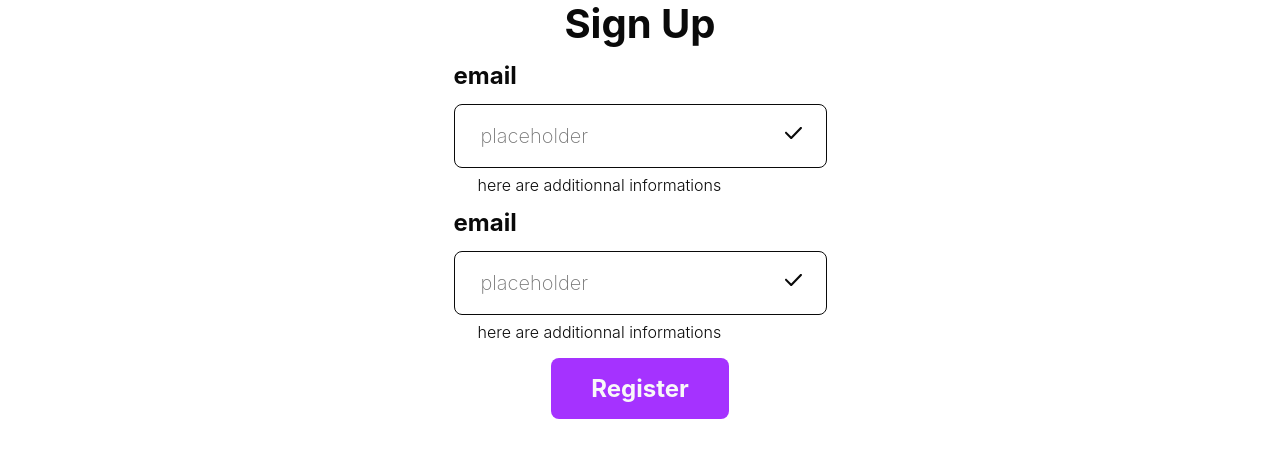
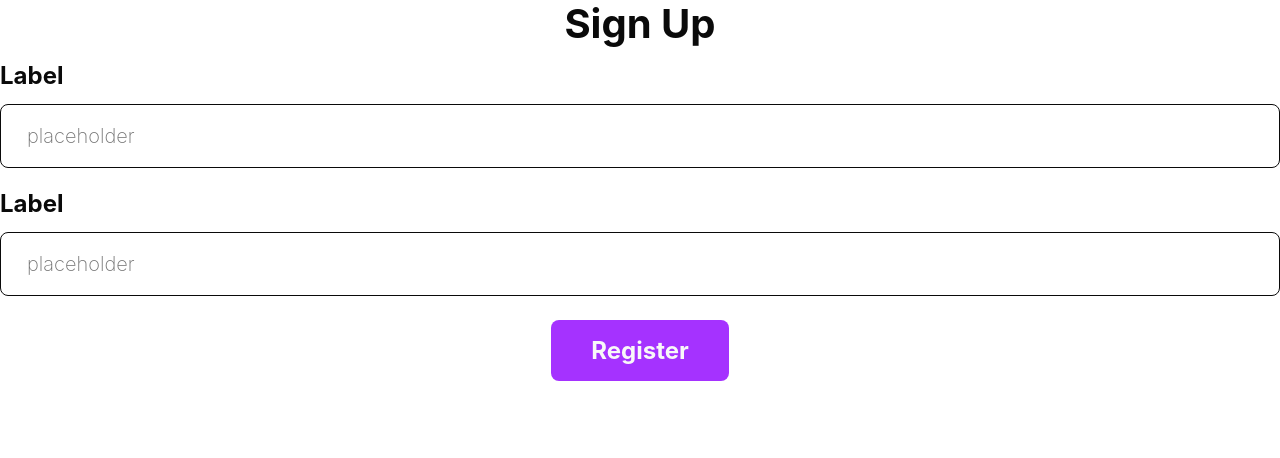
Before and after one commit to quentingrchr/design-system, a React (Create React App) app: page /SignUp in a window 1280 px wide. Shown: the top 458 px of the page. Built offline with nearby package versions, Linux system fonts and the light colour scheme.

Commit message:
add forminputgroup

```diff
--- a/src/components/Input/index.tsx
+++ b/src/components/Input/index.tsx
@@ -2,13 +2,13 @@ import React from "react";
 import { useState, useEffect } from "react";
 import cn from "classnames";
 import "./style.scss";
-import { InputType, IconsType } from "../../types";
+import { InputTextType, IconsType } from "../../types";
 import Icon from "../Icon";
 
 export interface IProps {
-  type: InputType;
+  type: InputTextType;
   placeholder: string;
-  icon?: IconsType;
+  icon?: IconsType | "";
   disabled?: boolean;
   onChange?: (e: React.ChangeEvent<HTMLInputElement>) => void;
   onClickOnIcon?: () => void;
--- a/src/components/Input/style.scss
+++ b/src/components/Input/style.scss
@@ -3,6 +3,7 @@
 .input {
   display: block;
   padding: 1.8rem 2.4rem;
+  width: 100%;
   border-radius: var(--btn-border-radius);
   outline: none;
   border: 1px solid $color-primary-dark;
--- /dev/null
+++ b/src/components/InputTextGroup/BottomText.tsx
@@ -0,0 +1,26 @@
+import { ColorsType } from "../../types";
+import "./style.scss";
+import Text from "../Text";
+
+export type BottomTextType = "success" | "error" | "help";
+
+export interface IProps {
+  text: string;
+  type: BottomTextType;
+}
+
+export type ColorsMap = {
+  [type in BottomTextType]: ColorsType;
+};
+
+export default function BottomText({ text, type }: IProps) {
+  const textColor: ColorsMap = {
+    success: "success-base",
+    error: "danger-base",
+    help: "primary-dark",
+  };
+
+  if (!text) return null;
+
+  return <Text tag="p" typo="body-m" content={text} color={textColor[type]} />;
+}
--- a/src/components/InputTextGroup/index.tsx
+++ b/src/components/InputTextGroup/index.tsx
@@ -1,47 +1,76 @@
-import { useState, useEffect } from "react";
+import { useState } from "react";
+import cn from "classnames";
 import { VStack } from "../Stack";
+import { InputTextType, IconsType } from "../../types";
 import "./style.scss";
 import Input from "../Input";
 import Label from "../Label";
-import Text from "../Text";
+import BottomText from "./BottomText";
 
-export default function InputTextGroup() {
+export interface IProps {
+  labelText: string;
+  labelFor: string;
+  placeholder: string;
+  inputType?: InputTextType;
+  helpText?: string;
+  successText?: string;
+  errorText?: string;
+  inputIcon: IconsType | "";
+  disabled?: boolean;
+}
+
+export default function InputTextGroup({
+  labelText = "Label",
+  labelFor = "label",
+  helpText = "",
+  successText = "",
+  errorText = "",
+  placeholder = "placeholder",
+  inputType = "text",
+  inputIcon = "",
+  disabled = false,
+}: IProps) {
   const [isValid, setIsValid] = useState<boolean | null>(null);
 
   const updateIsValid = (value: boolean | null) => {
+    if (disabled) return;
     setIsValid(value);
   };
 
+  const Bottom = () => {
+    if (disabled) return;
+    if (isValid === true && successText) {
+      return <BottomText text={successText} type="success" />;
+    } else if (isValid === false && errorText) {
+      return <BottomText text={errorText} type="error" />;
+    } else {
+      if (helpText) {
+        return <BottomText text={helpText} type="help" />;
+      }
+      return null;
+    }
+  };
+
   return (
-    <div className="input-text-group">
+    <div
+      className={cn("input-text-group", {
+        "input-text-group--disabled": disabled,
+      })}
+    >
       <VStack alignItems="start" justifyContent="center" spacing="sm">
         <div>
-          <Label name="name" content="email" />
+          <Label labelFor={labelFor} content={labelText} />
           {/* todo add link btn */}
         </div>
         <VStack alignItems="start" justifyContent="center" spacing="xs">
           <Input
-            placeholder="placeholder"
-            type="text"
-            icon="check"
+            disabled={disabled}
+            placeholder={placeholder}
+            type={inputType}
+            icon={inputIcon}
             onValidChange={updateIsValid}
           />
-          <div className="input-text-group__info">
-            {/* todo add sucess messsage if valid */}
-            {/* todo add error message if not valid */}
-            <Text
-              tag="p"
-              typo="body-m"
-              content="here are additionnal informations"
-              color={
-                isValid === null
-                  ? "primary-dark"
-                  : isValid
-                  ? "success-base"
-                  : "danger-base"
-              }
-            />
-          </div>
+          <div className="input-text-group__info">{Bottom()}</div>
         </VStack>
       </VStack>
     </div>
--- a/src/components/InputTextGroup/style.scss
+++ b/src/components/InputTextGroup/style.scss
@@ -1,4 +1,10 @@
 .input-text-group {
+  width: 100%;
+  &--disabled {
+    cursor: not-allowed;
+    opacity: 0.3 !important;
+    pointer-events: none;
+  }
   &__info {
     padding-left: 2.4rem;
   }
--- a/src/components/Stack/style.scss
+++ b/src/components/Stack/style.scss
@@ -3,6 +3,7 @@
 .stack {
   display: flex;
   gap: var(--space, 1.5rem);
+  width: 100%;
 
   /* direction */
   &.stack-v {
--- a/src/types.ts
+++ b/src/types.ts
@@ -36,4 +36,4 @@ export type TextTypography =
   | "cta-primary"
   | "cta-secondary";
 
-export type InputType = "text" | "password" | "email" | "number" | "tel";
+export type InputTextType = "text" | "password" | "email" | "number" | "tel";
```
Also changed, not shown: 1 other file (tests, documents, lock files or other folders).
